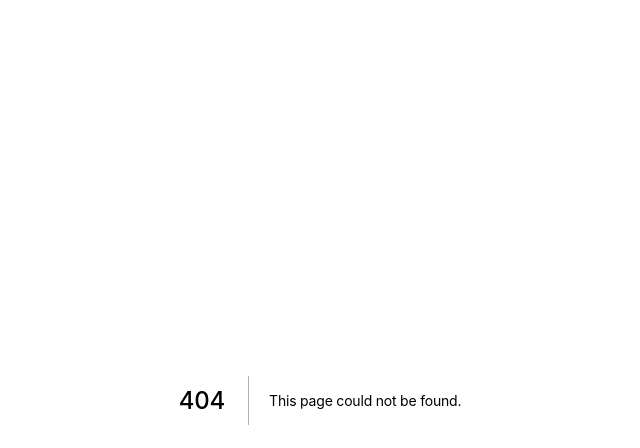
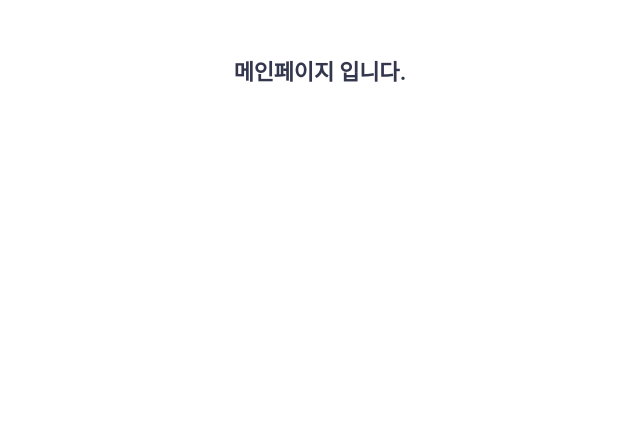
Before and after one commit to jinokiim/goldmoon, a Next.js app: page /main in a window 1280 px wide. Before the commit this address had no page. Shown: the top 448 px of the page, without its empty margins (320-960 px from the left). Built offline with nearby package versions, Linux system fonts and the light colour scheme.

Commit message:
set pin to mainpage

```diff
--- a/src/components/auth/PinMask.tsx
+++ b/src/components/auth/PinMask.tsx
@@ -6,7 +6,7 @@ import { SxProps, Theme } from '@mui/system';
 
 interface Props extends BoxProps {
   errorMessage: string;
-  password: number[];
+  password: number[] | string[];
   maxInputSize: number;
   errorMessageStyles?: SxProps<Theme> | undefined;
 }
@@ -38,7 +38,7 @@ export default function PinMask({
                 height: '14px',
                 backgroundColor:
                   password[index] || password[index] === 0
-                    ? theme.palette.primary.main
+                    ? theme.palette.secondary.main
                     : theme.palette.info.dark,
                 borderRadius: '50px'
               }}
--- a/src/components/secure-keypad/Qwerty.tsx
+++ b/src/components/secure-keypad/Qwerty.tsx
@@ -62,7 +62,7 @@ function handleShuffle() {
 }
 
 interface Props {
-  onSubmit: () => void;
+  onSubmit: (password: number[] | string[]) => void;
 }
 
 export default function QwertyKeypad(props: Props) {
@@ -145,7 +145,7 @@ export default function QwertyKeypad(props: Props) {
         setShowSymbols(!showSymbols);
         break;
       case KeyTypes.Submit:
-        onSubmit();
+        onSubmit(password);
         break;
       default:
         const value = (showSymbols ? symbol : shiftEnabled ? capitalize(label) : label) as string;
--- /dev/null
+++ b/src/pages/main/index.tsx
@@ -0,0 +1,55 @@
+// import { NextPage } from 'next';
+
+// import Button from '@mui/material/Button';
+import Layout from '@/src/layouts/main';
+import { Box, Typography } from '@mui/material';
+// import useSettings from '@/src/hooks/useSettings';
+import { SxProps, Theme } from '@mui/system';
+
+import { useEffect, useState } from 'react';
+
+import _ from 'lodash';
+
+// ----------------------------------------------------------------------
+
+const errMsgStyles = {
+  mb: 7,
+  px: 2,
+  textAlign: 'center',
+  wordBreak: 'keep-all'
+} as SxProps<Theme>;
+
+const IndexPage = function () {
+  const [mounted, setMounted] = useState(false);
+  useEffect(() => {
+    setMounted(true);
+  }, []);
+
+  return (
+    mounted && (
+      <Layout
+        header={<></>}
+        content={
+          <Box
+            sx={{
+              pt: 7,
+              px: 2,
+              height: '100%',
+              display: 'flex',
+              flexDirection: 'column',
+              justifyContent: 'center'
+            }}
+          >
+            <Box sx={{ height: '100%' }}>
+              <Typography variant="h3" sx={{ ...errMsgStyles }}>
+                메인페이지 입니다.
+              </Typography>
+            </Box>
+          </Box>
+        }
+      />
+    )
+  );
+};
+
+export default IndexPage;
```
Also changed, not shown: src/components/secure-keypad/Keypad.tsx (+15 -2 lines), src/components/secure-keypad/Pin.tsx (+28 -14 lines), src/pages/pin/index.tsx (+25 -81 lines).
